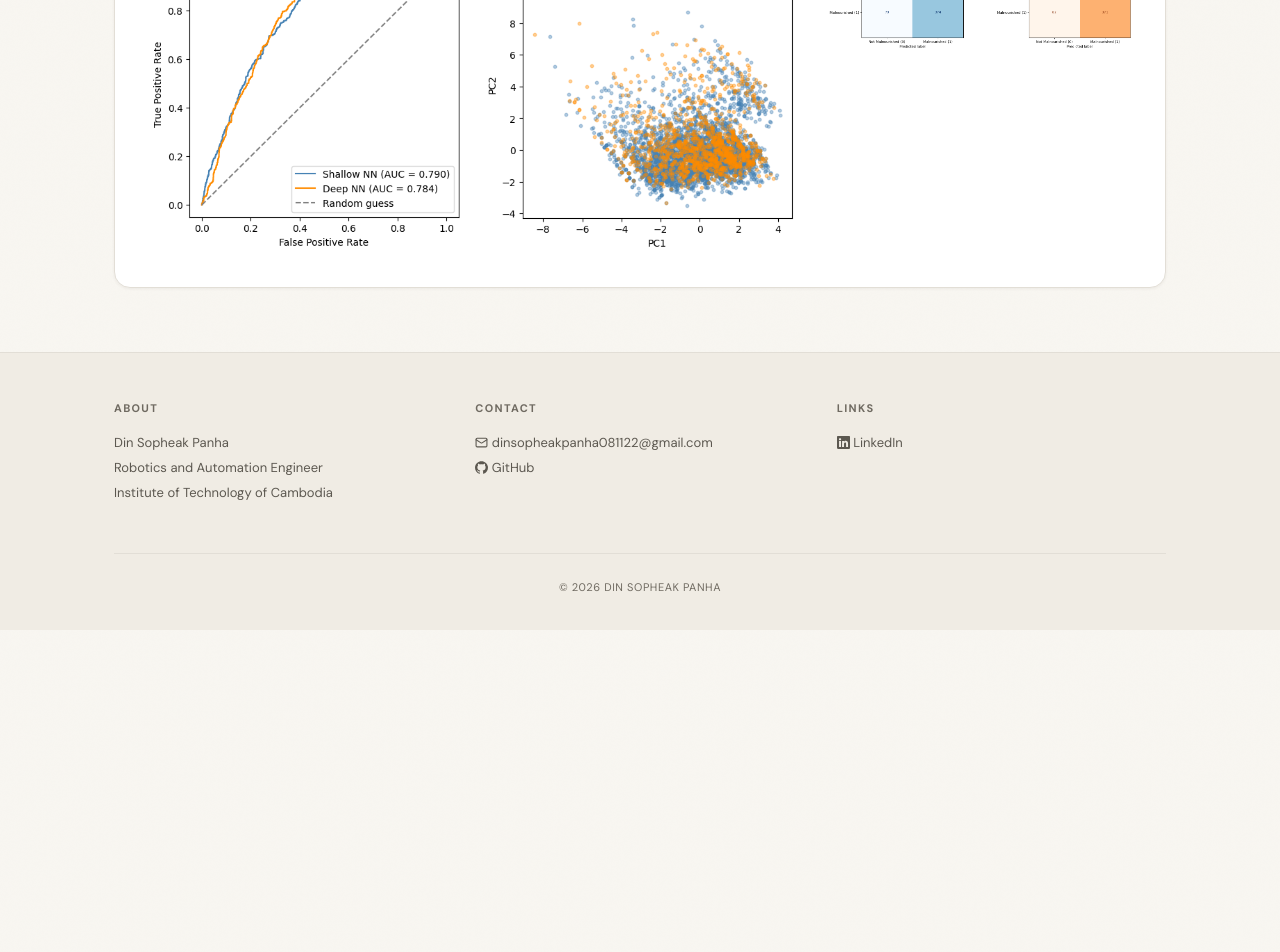
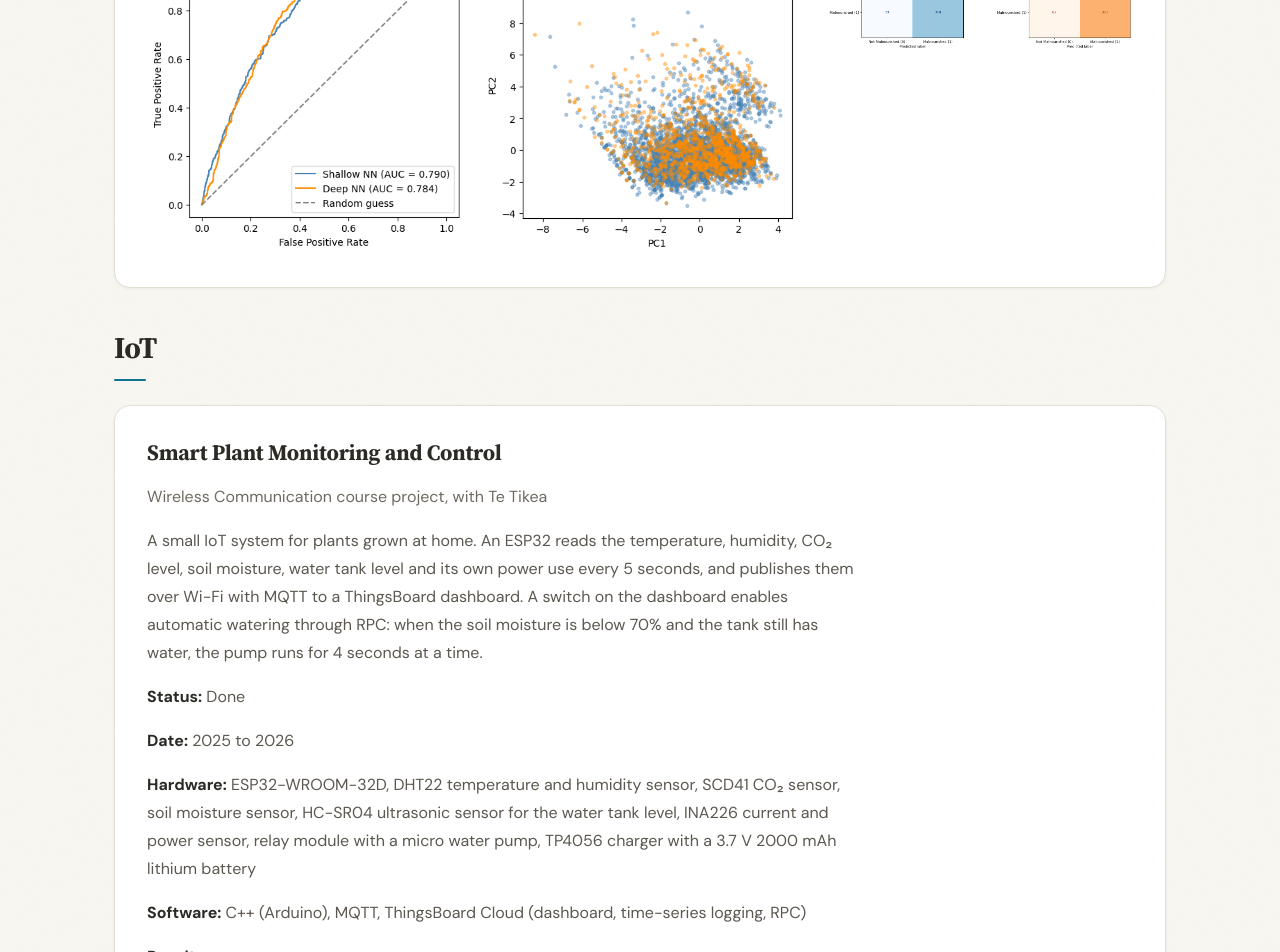
Before and after one commit to din-sopheak-panha/din-sopheak-panha.github.io, a Jekyll site: the page built from _pages/projects.md, in a window 1280 px wide and 1400 px high, scrolled down 10249 px. Shown: the top 952 px of the window. Built offline with Jekyll 4.4.1, drawn with Linux system fonts in a browser that asks for light colours; before the commit the page ends 10879 px from its top, so only the background shows below that; some of the changed text lies outside the part shown.

Commit message:
Update projects.md

```diff
--- a/_pages/projects.md
+++ b/_pages/projects.md
@@ -159,3 +159,27 @@ permalink: /projects/
 <img src="/images/malnutrition-confusion.png" alt="Confusion matrices of the shallow and deep neural networks" style="width: 100%; border-radius: 8px;" loading="lazy">
 </div>
 </div>
+
+## IoT
+
+<div class="section-card" markdown="0">
+<h3>Smart Plant Monitoring and Control</h3>
+<p class="text-muted">Wireless Communication course project, with Te Tikea</p>
+<p>A small IoT system for plants grown at home. An ESP32 reads the temperature, humidity, CO₂ level, soil moisture, water tank level and its own power use every 5 seconds, and publishes them over Wi-Fi with MQTT to a ThingsBoard dashboard. A switch on the dashboard enables automatic watering through RPC: when the soil moisture is below 70% and the tank still has water, the pump runs for 4 seconds at a time.</p>
+<p><b>Status:</b> Done</p>
+<p><b>Date:</b> 2025 to 2026</p>
+<p><b>Hardware:</b> ESP32-WROOM-32D, DHT22 temperature and humidity sensor, SCD41 CO₂ sensor, soil moisture sensor, HC-SR04 ultrasonic sensor for the water tank level, INA226 current and power sensor, relay module with a micro water pump, TP4056 charger with a 3.7 V 2000 mAh lithium battery</p>
+<p><b>Software:</b> C++ (Arduino), MQTT, ThingsBoard Cloud (dashboard, time-series logging, RPC)</p>
+<p><b>Results:</b></p>
+<ul>
+<li>All six readings shown live on the ThingsBoard dashboard every 5 seconds and logged as time-series graphs.</li>
+<li>In a 20-minute indoor test, the CO₂ sensor measured 1025 to 1120 ppm and followed the window being opened and closed.</li>
+<li>Average power of 372.8 mW without the pump, about 19 hours on a 2000 mAh battery and about 2 hours to recharge.</li>
+</ul>
+<div style="display: grid; grid-template-columns: repeat(auto-fit, minmax(240px, 1fr)); gap: var(--space-4); margin-top: var(--space-4);">
+<img src="/images/smart-plant-schematic.png" alt="Wiring of the ESP32, sensors, relay, pump and battery" style="width: 100%; border-radius: 8px;" loading="lazy">
+<img src="/images/smart-plant-dashboard.png" alt="ThingsBoard dashboard with live sensor readings and the pump switch" style="width: 100%; border-radius: 8px;" loading="lazy">
+<img src="/images/smart-plant-flowchart.png" alt="Program flowchart from boot to the main loop" style="width: 100%; border-radius: 8px;" loading="lazy">
+<img src="/images/smart-plant-co2.png" alt="CO2 level over a 20-minute indoor test" style="width: 100%; border-radius: 8px;" loading="lazy">
+</div>
+</div>
```
